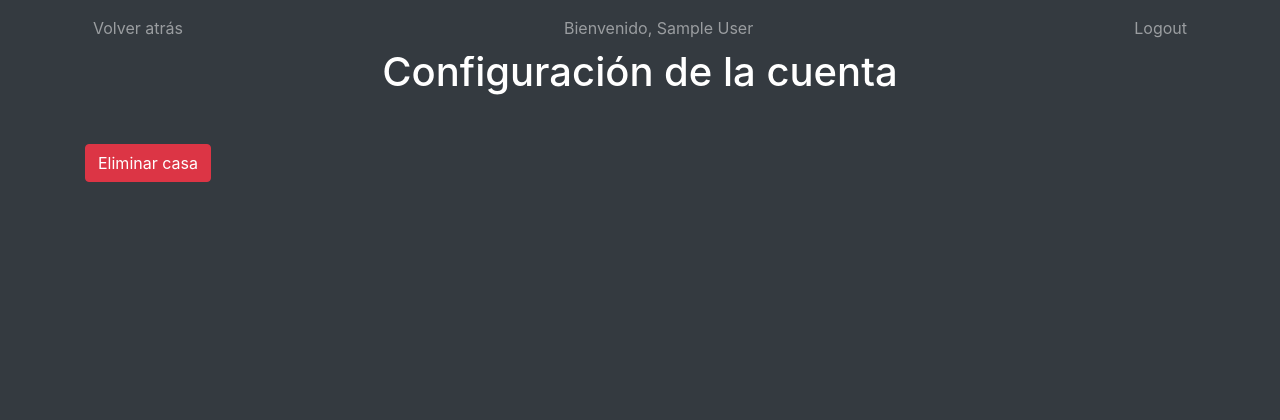
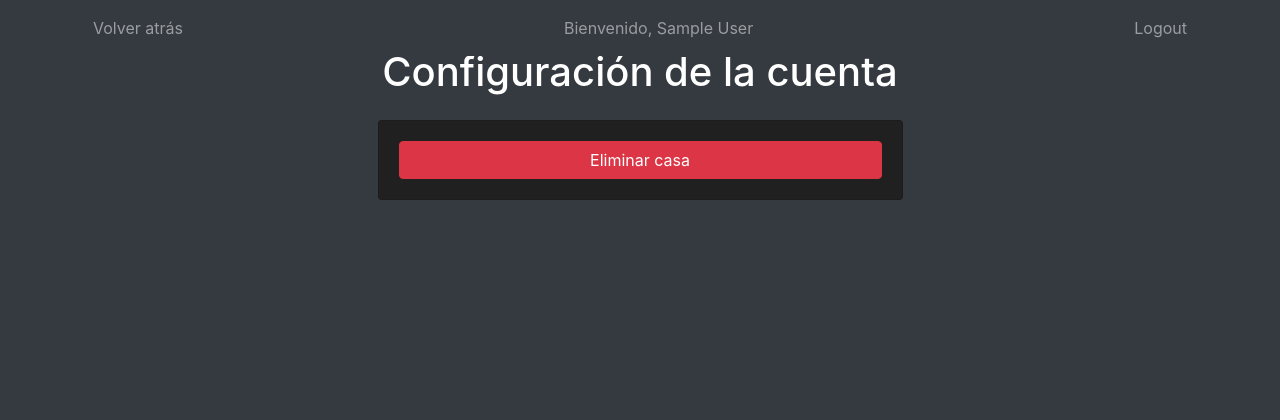
Before and after one commit to ageVega/Aplicacion-Web-CRUD, a Flask app: page /config in a window 1280 px wide. Shown: the top 420 px of the page. Run offline with Flask 2, Linux system fonts and the light colour scheme; the visitor is signed in with stand-in values (Sample User, id 1); some libraries are stand-ins or nearby versions.

Commit message:
Boton borrar casa mejorado

```diff
--- a/templates/config.html
+++ b/templates/config.html
@@ -20,7 +20,11 @@
 {% endblock %}
 
 {% block main %}
+<div class="col-md-6 offset-md-3">
     <h1 class="text-center mb-4">Configuración de la cuenta</h1>
     <!-- Opciones de configuración -->
-    <button id="delete-house-btn" data-house-id="{{current_user.id}}" class="btn btn-danger mt-4">Eliminar casa</button>
+    <div class="card card-body text-white" style="background-color: #202020;">
+        <button id="delete-house-btn" data-house-id="{{current_user.id}}" class="btn btn-danger">Eliminar casa</button>
+    </div>
+</div>
 {% endblock %}
```
